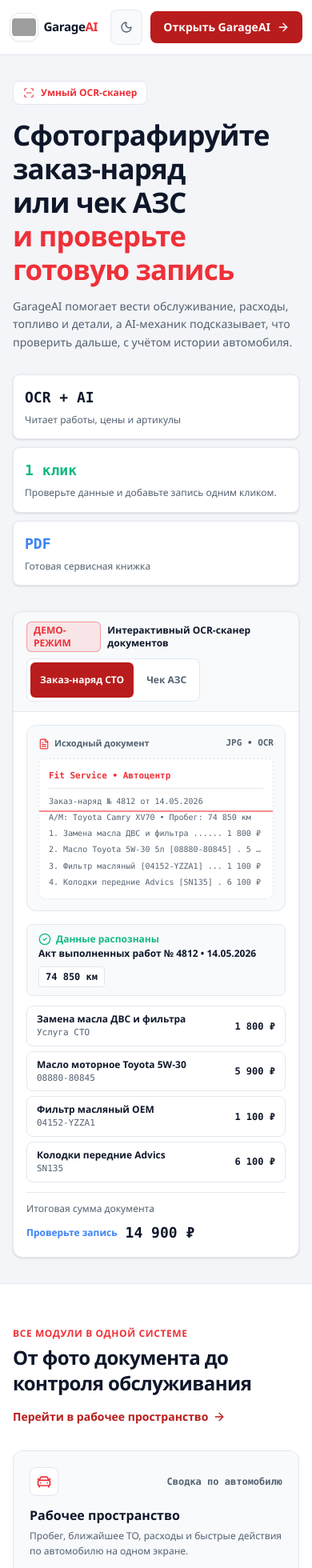
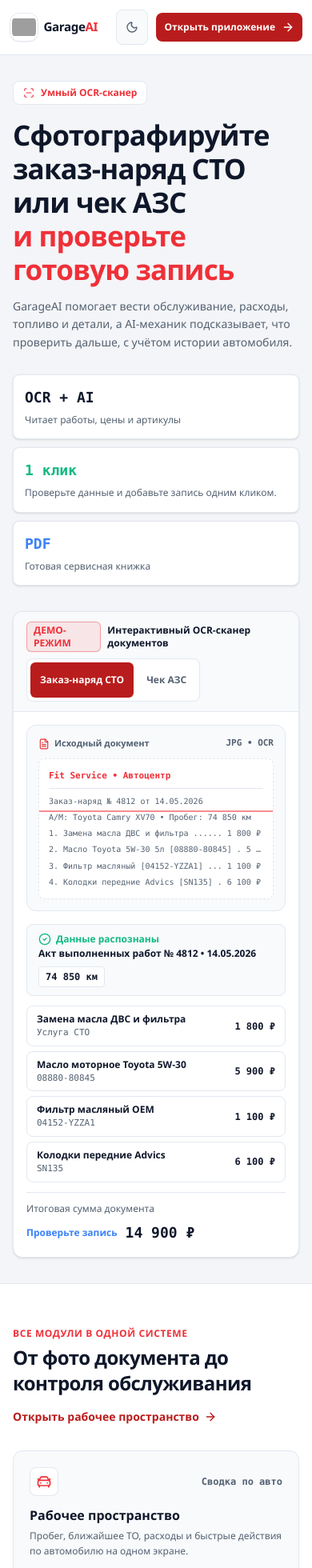
Before and after one commit to AlEX91udemy/GarageAI_1.0, a React (Vite) app: page / in a window 390 px wide. Shown: the top 1960 px of the page at 80% size. Built offline with nearby package versions, Linux system fonts and the light colour scheme; grey boxes are pictures that could not be loaded.

Commit message:
fix: align landing scanner copy and mobile CTA

```diff
--- a/src/LandingPage.tsx
+++ b/src/LandingPage.tsx
@@ -196,7 +196,7 @@ export function LandingPage() {
             </a>
           </nav>
 
-          <div className="flex items-center gap-2.5 shrink-0">
+          <div className="flex min-w-0 items-center gap-2.5 shrink-0">
             <button
               type="button"
               onClick={() => setIsDark((prev) => !prev)}
@@ -208,9 +208,10 @@ export function LandingPage() {
             </button>
             <a
               href="/app?view=mobile"
-              className="garage-btn-anim inline-flex items-center gap-2 rounded-lg bg-[#B91C1C] px-4 py-2.5 text-sm font-semibold text-white hover:bg-[#991B1B] whitespace-nowrap"
+              className="garage-btn-anim inline-flex min-w-0 max-w-full items-center justify-center gap-2 rounded-lg bg-[#B91C1C] px-2.5 py-2.5 text-xs font-semibold text-white hover:bg-[#991B1B] sm:px-4 sm:text-sm"
             >
-              <span>Открыть GarageAI</span>
+              <span className="hidden sm:inline">Открыть мобильное приложение</span>
+              <span className="sm:hidden">Открыть приложение</span>
               <ArrowRight className="h-4 w-4 shrink-0" />
             </a>
           </div>
@@ -236,7 +237,7 @@ export function LandingPage() {
               </div>
 
               <h1 className="mt-4 text-3xl font-extrabold tracking-tight text-[#0F172A] dark:text-[#F8FAFC] sm:text-4xl lg:text-[40px] lg:leading-[1.15]">
-                Сфотографируйте заказ-наряд или чек АЗС{" "}
+                Сфотографируйте заказ-наряд СТО или чек АЗС{" "}
                 <span className="text-[#EF3038]">и проверьте готовую запись</span>
               </h1>
 
@@ -464,7 +465,7 @@ export function LandingPage() {
                 href="/app?view=web"
                 className="inline-flex items-center gap-1.5 text-sm font-semibold text-[#B91C1C] hover:underline dark:text-[#EF3038]"
               >
-                <span>Перейти в рабочее пространство</span>
+                <span>Открыть рабочее пространство</span>
                 <ArrowRight className="h-4 w-4" />
               </a>
             </div>
@@ -486,7 +487,7 @@ export function LandingPage() {
                       <CarFront className="h-5 w-5" />
                     </span>
                     <span className="font-mono text-xs font-semibold text-[#536171] dark:text-[#94A3B8]">
-                      Сводка по автомобилю
+                      Сводка по авто
                     </span>
                   </div>
                   <h3 className="mt-3 text-base font-bold text-[#0F172A] dark:text-[#F8FAFC]">
@@ -708,13 +709,13 @@ export function LandingPage() {
                   className="garage-btn-anim inline-flex items-center gap-2 rounded-lg bg-[#B91C1C] px-5 py-2.5 text-sm font-semibold text-white hover:bg-[#991B1B]"
                 >
                   <ArrowRight className="h-4 w-4" />
-                  <span>Открыть GarageAI</span>
+                  <span>Открыть приложение</span>
                 </a>
                 <a
                   href="/app?view=mobile"
                   className="garage-btn-anim inline-flex items-center gap-2 rounded-lg border border-[#E2E8F0] bg-[#FFFFFF] px-4 py-2.5 text-sm font-semibold text-[#0F172A] hover:bg-[#F8FAFC] dark:border-[#243044] dark:bg-[#17202E] dark:text-[#F8FAFC] dark:hover:bg-[#1E293B]"
                 >
-                  <span>Мобильная версия</span>
+                  <span>Приложение</span>
                   <Smartphone className="h-4 w-4" />
                 </a>
               </div>
```
